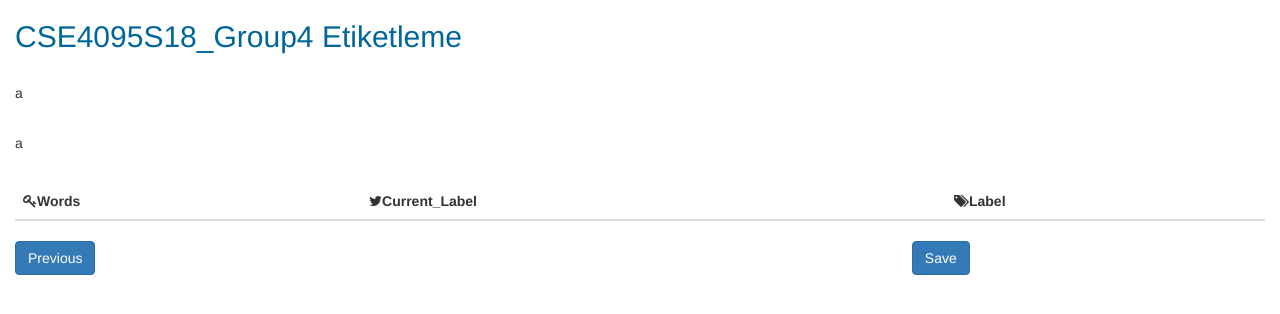
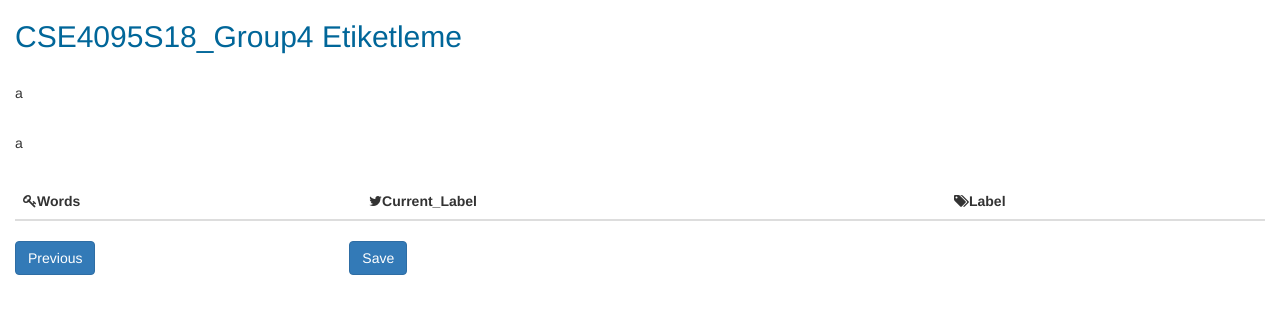
Before and after one commit to mr-ufukgurbuz/Analyzing-User-Tweets-and-Making-Sense, a plain HTML site: page template/index.html in a window 1280 px wide. Drawn offline with nearby package versions, Linux system fonts and the light colour scheme; no server answers.

Commit message:
v4 : Code revision

```diff
--- a/template/index.html
+++ b/template/index.html
@@ -35,7 +35,7 @@
                 </table>
 
                 <button id="previous-btn" type="button" class="btn btn-primary" style="margin-bottom:10px">Previous</button>
-                <button id="save-btn" type="button" class="btn btn-primary" style="margin:0px 0px 10px 65%">Save</button>
+                <button id="save-btn" type="button" class="btn btn-primary" style="margin:0px 0px 10px 250px">Save</button>
 
             </div>
 
```
